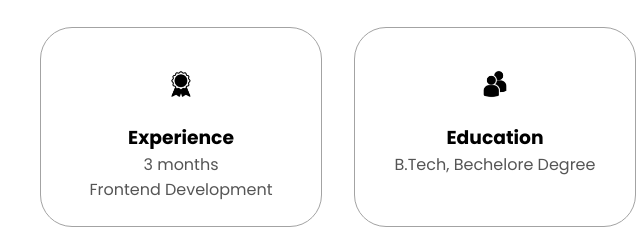
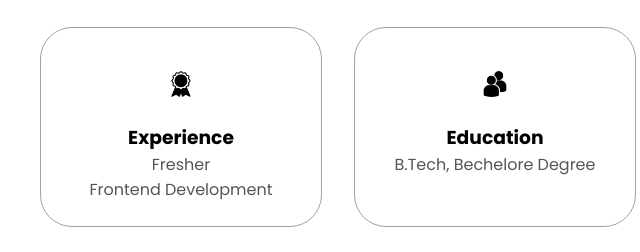
Before and after one commit to Rahulpa12l/portfolio, a plain HTML site: page index.html in a window 1280 px wide. Shown: the part 1117-1369 px from the top of the page, 484-1124 px from the left. Drawn offline with Linux system fonts and the light colour scheme; a script that the page names is missing.

Commit message:
Update index.html

```diff
--- a/index.html
+++ b/index.html
@@ -77,7 +77,7 @@
             <div class="details-container">
               <img src="experience.png" alt="Experience icon" class="icon"/>
               <h3>Experience</h3>
-              <p> 3 months<br/> Frontend Development </p>
+              <p> Fresher<br/> Frontend Development </p>
             </div>
             <div class="details-container">
               <img src="education.png" alt="Education icon"
```
